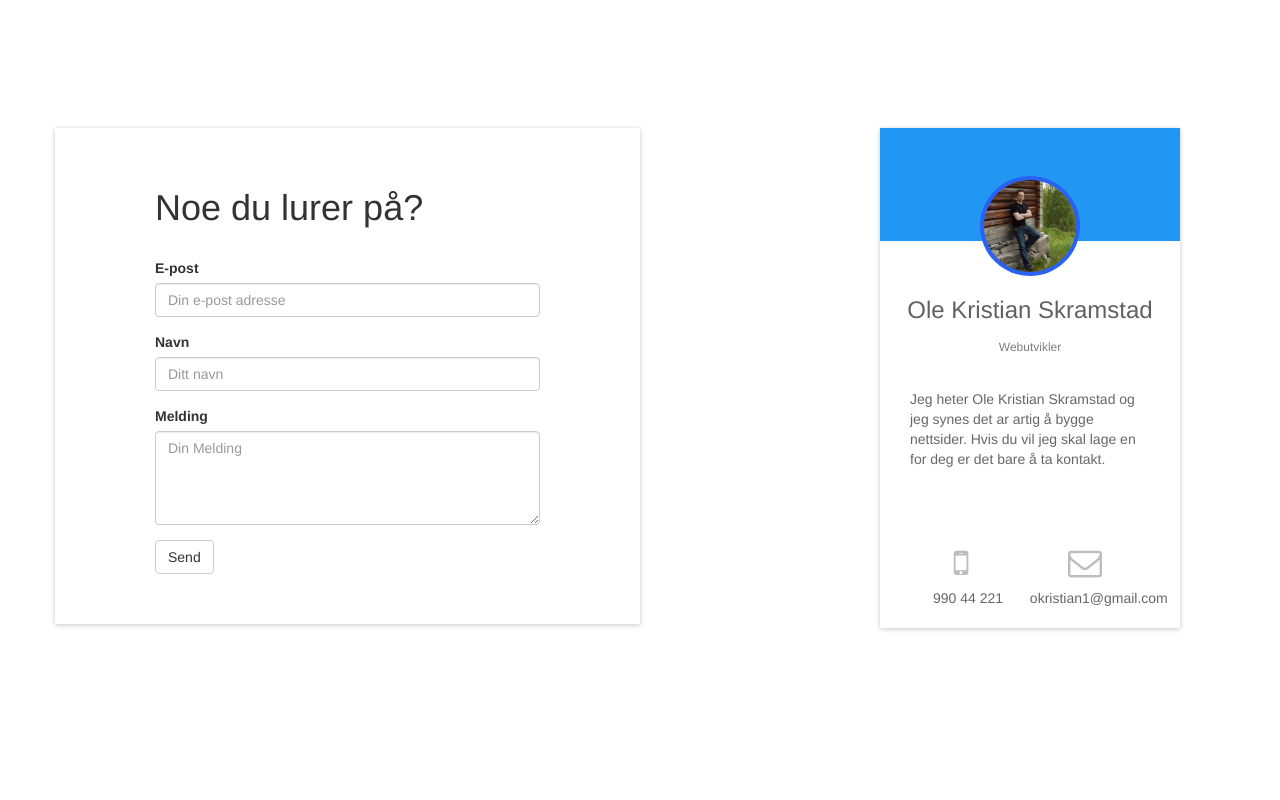
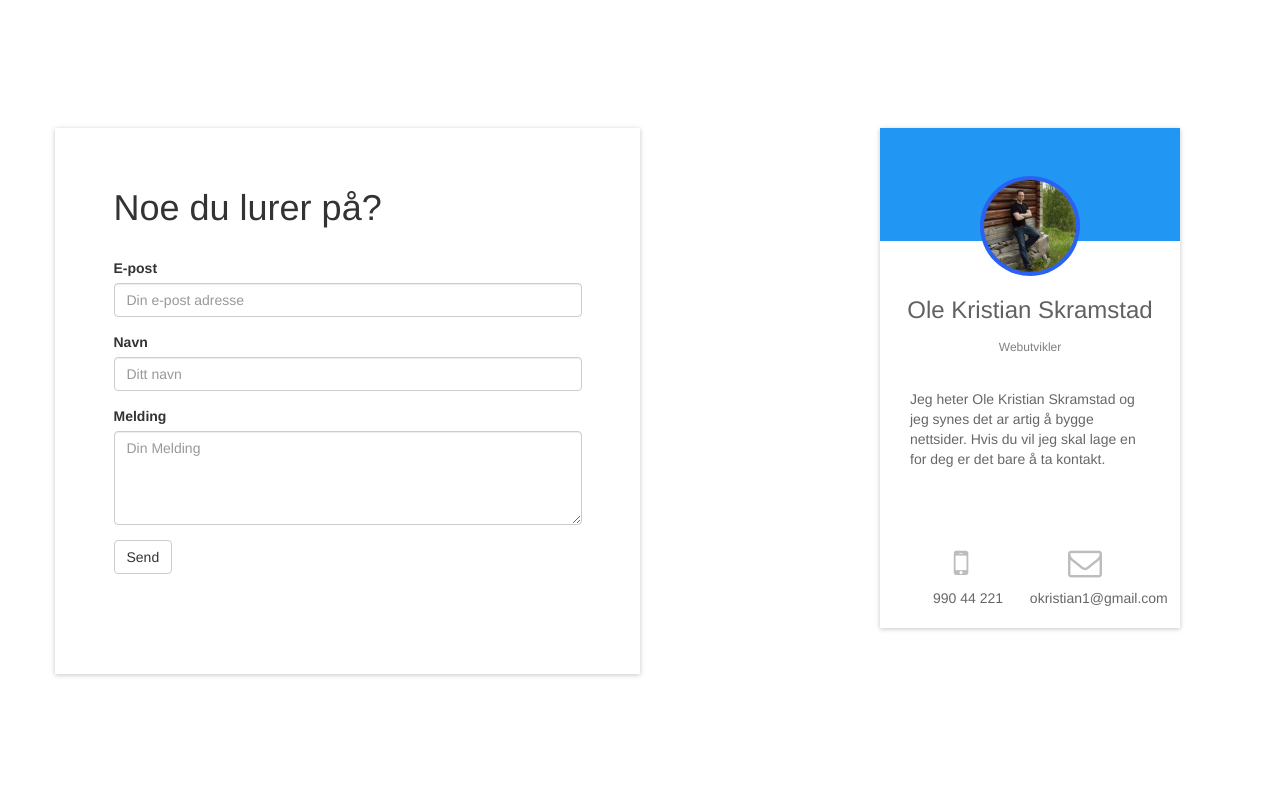
Before and after one commit to okristian1/portfolio, a plain HTML site: page index.html in a window 1280 px wide. Shown: the part 2680-3480 px from the top of the page. Drawn offline with nearby package versions, Linux system fonts and the light colour scheme.

Commit message:
some css edits

```diff
--- a/css/style.css
+++ b/css/style.css
@@ -53,7 +53,7 @@ section {
 
 .contact {
     box-shadow: rgba(0,0,0,0.117647) 0px 1px 6px, rgba(0,0,0,0.117647) 0px 1px 4px;
-    padding: 40px 100px 50px 100px;
+    padding: 40px 5% 100px 5%;
     margin-bottom: 100px;
 }
 
```
